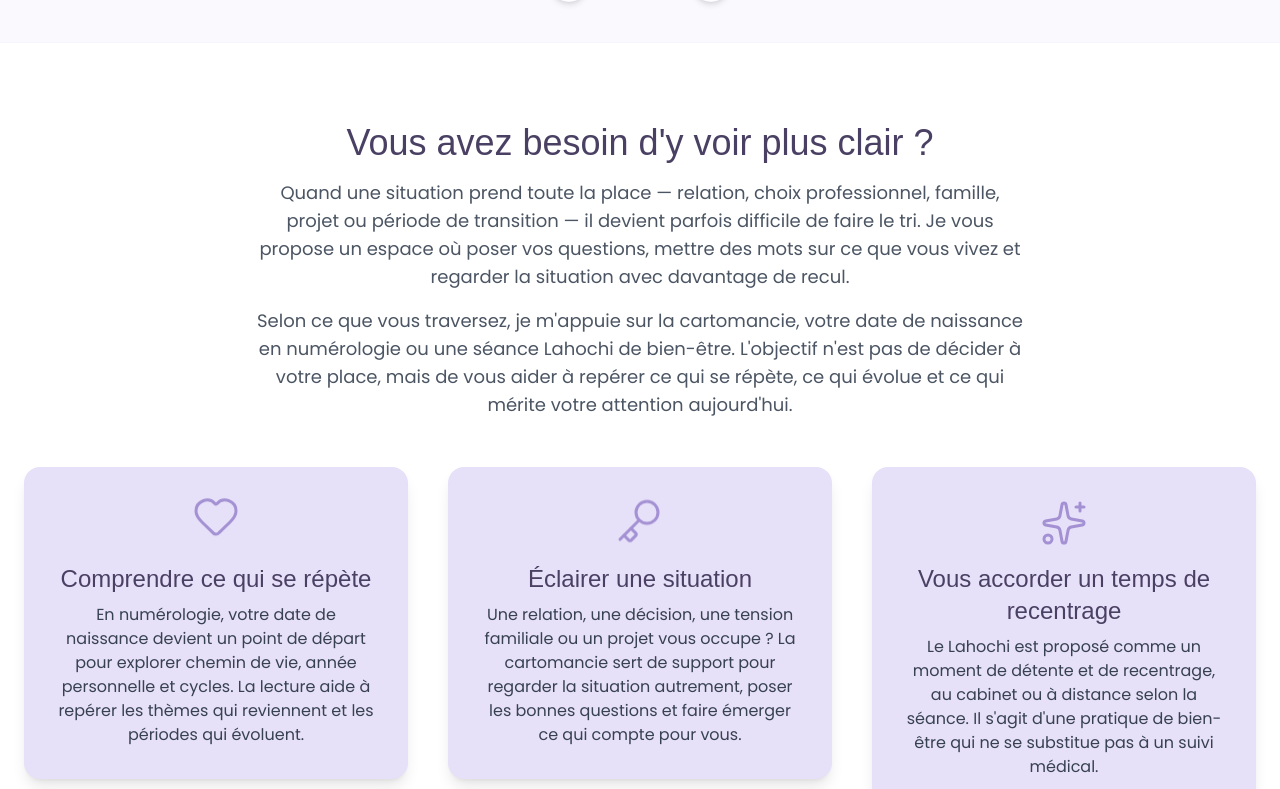
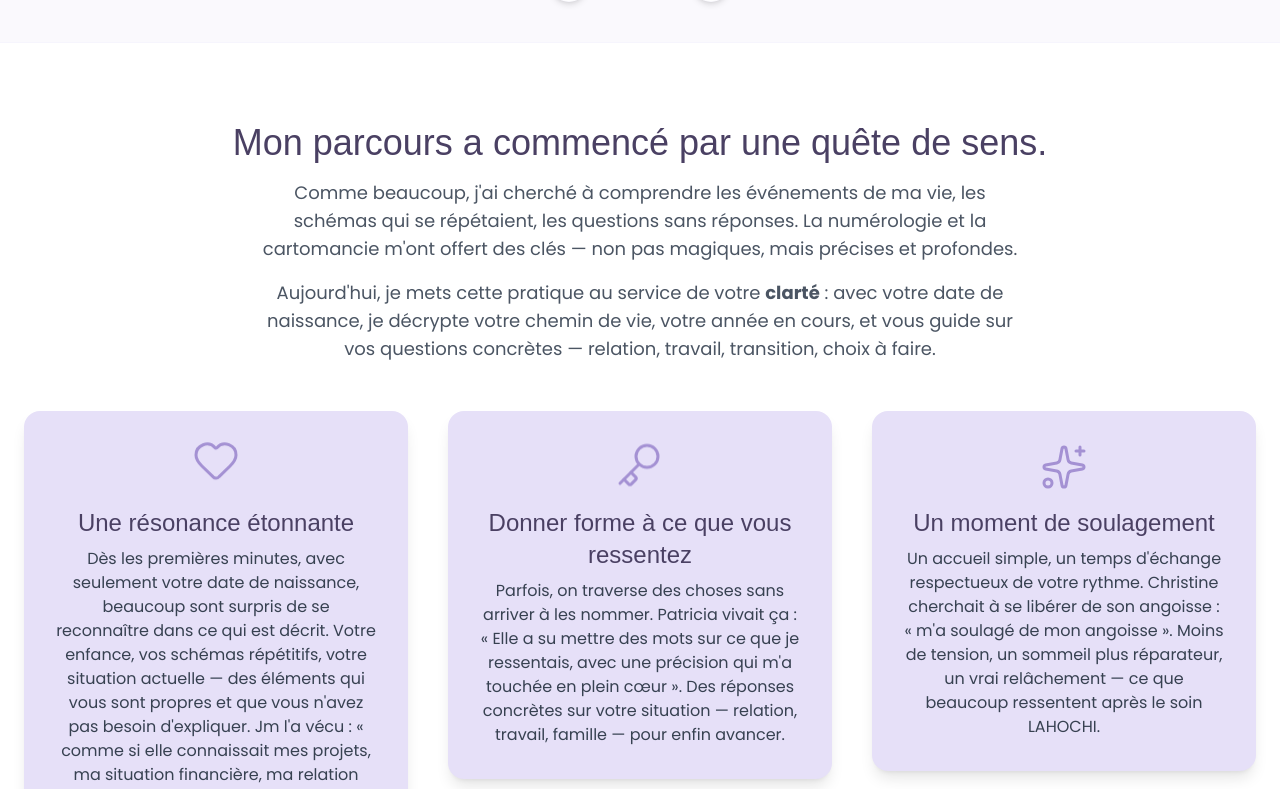
Before and after one commit to Creativityliberty/Tourma-line, a React (Vite) app: page / in a window 1280 px wide. Shown: the part 1184-1973 px from the top of the page. Built offline with nearby package versions, Linux system fonts and the light colour scheme; a web font is replaced by a local one.

Commit message:
feat: restore original story-led welcome copy

```diff
--- a/src/components/sections/Welcome.tsx
+++ b/src/components/sections/Welcome.tsx
@@ -7,27 +7,23 @@ export const Welcome = () => {
       <AnimateOnScroll>
         <div className="container mx-auto text-center px-6">
           <h2 className="text-2xl sm:text-3xl md:text-4xl font-display text-brand-dark mb-4">
-            Vous avez besoin d'y voir plus clair ?
+            Mon parcours a commencé par une quête de sens.
           </h2>
           <p className="text-sm sm:text-base md:text-lg text-gray-600 max-w-3xl mx-auto mb-4">
-            Quand une situation prend toute la place — relation, choix professionnel, famille, projet ou période de transition —
-            il devient parfois difficile de faire le tri. Je vous propose un espace où poser vos questions, mettre des mots sur ce que vous vivez
-            et regarder la situation avec davantage de recul.
+            Comme beaucoup, j&apos;ai cherché à comprendre les événements de ma vie, les schémas qui se répétaient, les questions sans réponses. La numérologie et la cartomancie m&apos;ont offert des clés — non pas magiques, mais précises et profondes.
           </p>
           <p className="text-sm sm:text-base md:text-lg text-gray-600 max-w-3xl mx-auto mb-12">
-            Selon ce que vous traversez, je m'appuie sur la cartomancie, votre date de naissance en numérologie ou une séance Lahochi de bien-être.
-            L'objectif n'est pas de décider à votre place, mais de vous aider à repérer ce qui se répète, ce qui évolue et ce qui mérite votre attention aujourd'hui.
+            Aujourd&apos;hui, je mets cette pratique au service de votre <strong>clarté</strong> : avec votre date de naissance, je décrypte votre chemin de vie, votre année en cours, et vous guide sur vos questions concrètes — relation, travail, transition, choix à faire.
           </p>
           <div className="grid md:grid-cols-3 gap-10">
             <AnimateOnScroll animationClass="animate-fadeInLeft" delay={0}>
               <div className="bg-brand-lilas p-8 rounded-2xl shadow-lg transition-all duration-300 hover:scale-105 hover:shadow-2xl hover:glow">
                 <HeartHandIcon className="w-12 h-12 mx-auto mb-4 text-brand-purple animate-float" />
                 <h3 className="text-xl sm:text-2xl font-display text-brand-dark mb-2">
-                  Comprendre ce qui se répète
+                  Une résonance étonnante
                 </h3>
                 <p className="text-gray-700">
-                  En numérologie, votre date de naissance devient un point de départ pour explorer chemin de vie,
-                  année personnelle et cycles. La lecture aide à repérer les thèmes qui reviennent et les périodes qui évoluent.
+                  Dès les premières minutes, avec seulement votre date de naissance, beaucoup sont surpris de se reconnaître dans ce qui est décrit. Votre enfance, vos schémas répétitifs, votre situation actuelle — des éléments qui vous sont propres et que vous n&apos;avez pas besoin d&apos;expliquer. Jm l&apos;a vécu : « comme si elle connaissait mes projets, ma situation financière, ma relation avec mes fils ». Cette justesse permet de partir d&apos;une base claire pour avancer.
                 </p>
               </div>
             </AnimateOnScroll>
@@ -38,11 +34,10 @@ export const Welcome = () => {
                   style={{ animationDelay: "0.5s" }}
                 />
                 <h3 className="text-xl sm:text-2xl font-display text-brand-dark mb-2">
-                  Éclairer une situation
+                  Donner forme à ce que vous ressentez
                 </h3>
                 <p className="text-gray-700">
-                  Une relation, une décision, une tension familiale ou un projet vous occupe ? La cartomancie sert de support pour regarder
-                  la situation autrement, poser les bonnes questions et faire émerger ce qui compte pour vous.
+                  Parfois, on traverse des choses sans arriver à les nommer. Patricia vivait ça : « Elle a su mettre des mots sur ce que je ressentais, avec une précision qui m&apos;a touchée en plein cœur ». Des réponses concrètes sur votre situation — relation, travail, famille — pour enfin avancer.
                 </p>
               </div>
             </AnimateOnScroll>
@@ -53,11 +48,10 @@ export const Welcome = () => {
                   style={{ animationDelay: "1s" }}
                 />
                 <h3 className="text-xl sm:text-2xl font-display text-brand-dark mb-2">
-                  Vous accorder un temps de recentrage
+                  Un moment de soulagement
                 </h3>
                 <p className="text-gray-700">
-                  Le Lahochi est proposé comme un moment de détente et de recentrage, au cabinet ou à distance selon la séance.
-                  Il s'agit d'une pratique de bien-être qui ne se substitue pas à un suivi médical.
+                  Un accueil simple, un temps d&apos;échange respectueux de votre rythme. Christine cherchait à se libérer de son angoisse : « m&apos;a soulagé de mon angoisse ». Moins de tension, un sommeil plus réparateur, un vrai relâchement — ce que beaucoup ressentent après le soin LAHOCHI.
                 </p>
               </div>
             </AnimateOnScroll>
```
